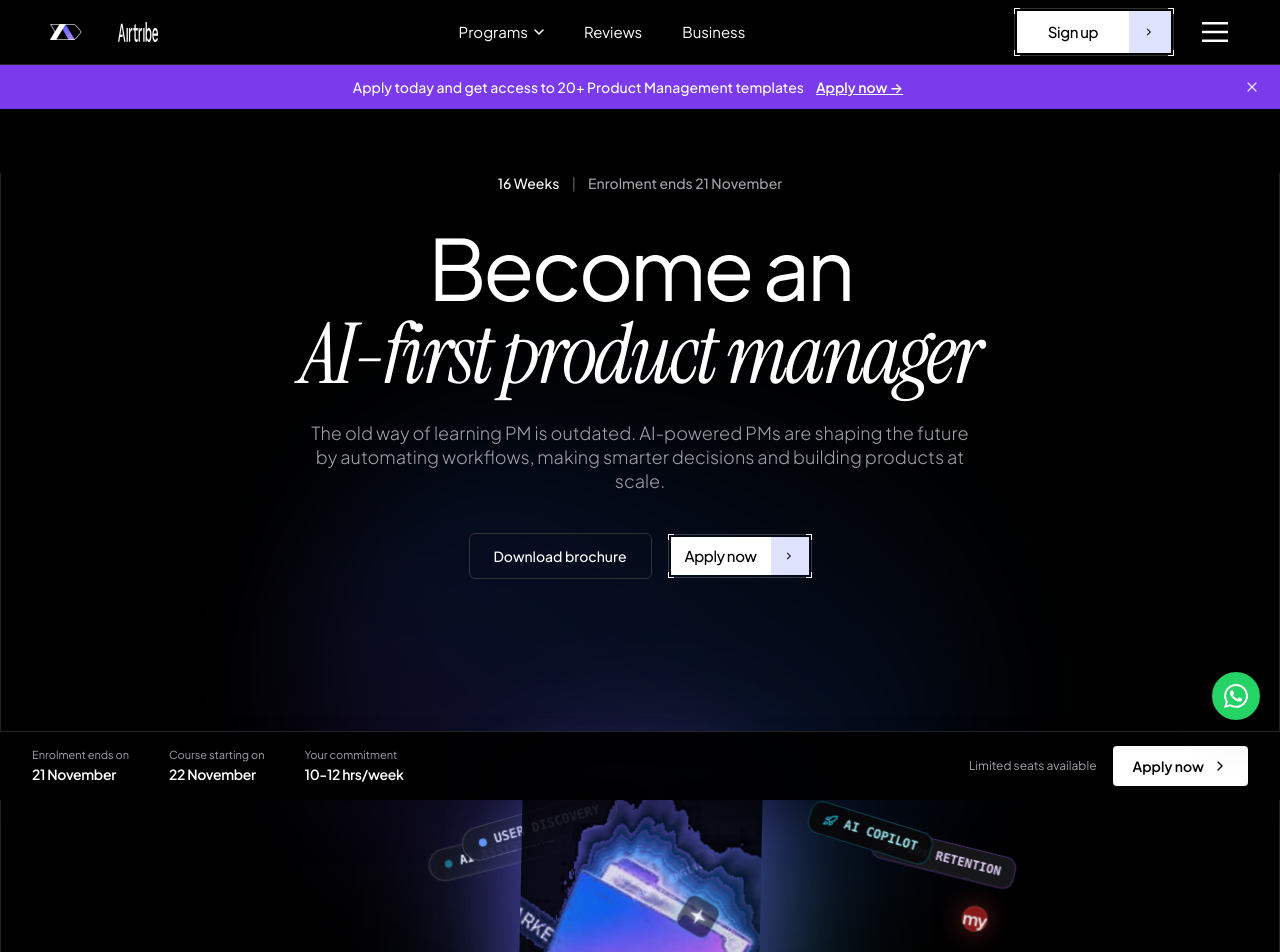
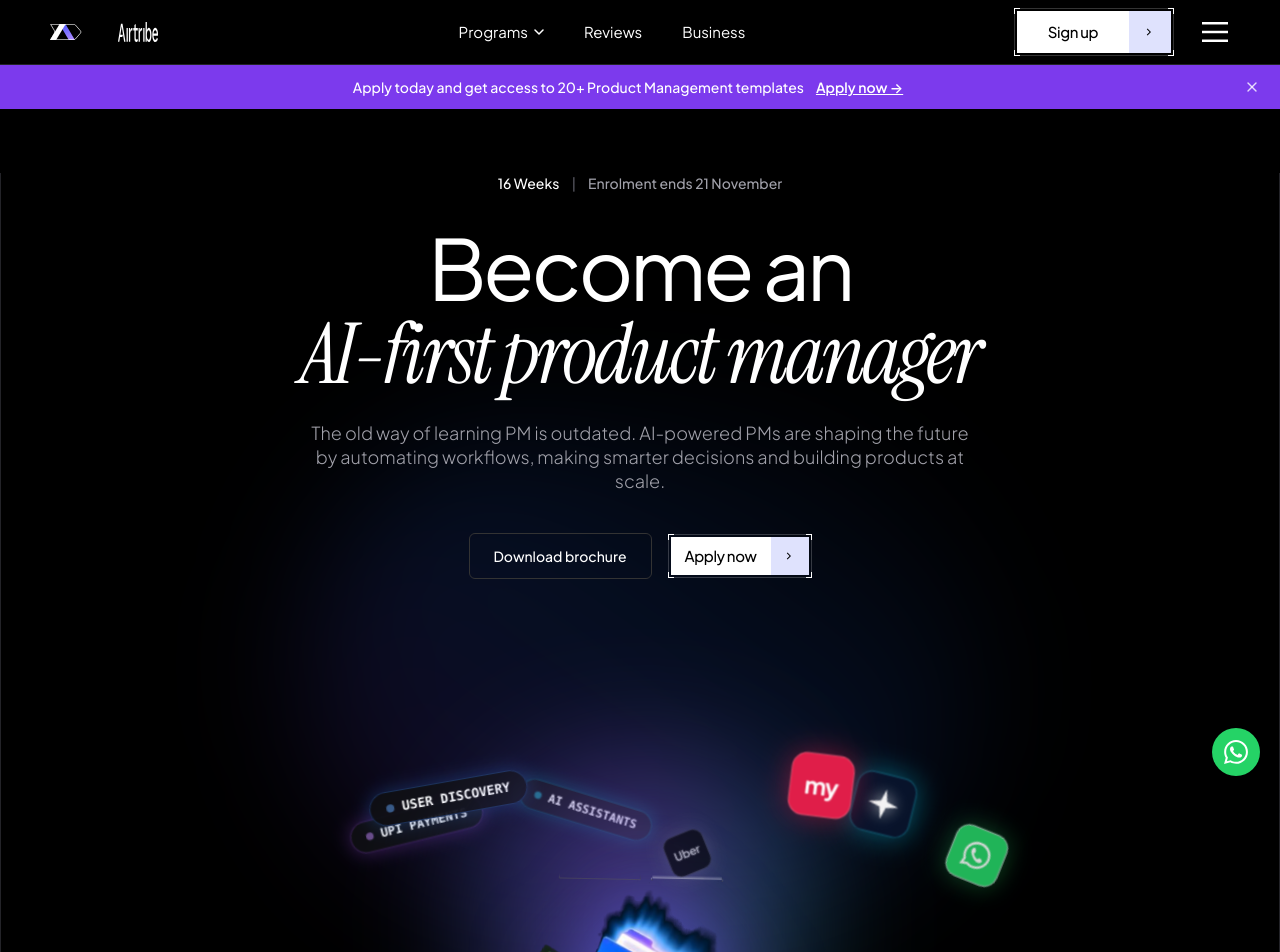
Before and after one commit to dharmic-js/airtribe-live-private, a Next.js app: page /courses/product-management-launchpad in a window 1280 px wide. Shown: the top 952 px of the page. Built offline with nearby package versions, Linux system fonts and the light colour scheme.

Commit message:
Fix hero animation and sticky bar

```diff
--- a/app/courses/product-management-launchpad/page.tsx
+++ b/app/courses/product-management-launchpad/page.tsx
@@ -10,12 +10,10 @@ import { ToolsSection } from '@/components/ToolsSection';
 import { ProgramsAtAGlanceSection } from '@/components/ProgramsAtAGlanceSection';
 import {
   X,
-  Sparkles,
   CheckCircle2,
   ArrowRight,
   ChevronRight,
   ChevronLeft,
-  Rocket
 } from 'lucide-react';
 
 const partnerLogos = [
@@ -357,6 +355,24 @@ export default function ProductManagementLaunchpadPage() {
     secs: 14,
   });
 
+  // Sticky Bottom Bar visibility (only shows from "Programs at a glance" section downwards)
+  const [showStickyBar, setShowStickyBar] = useState(false);
+
+  useEffect(() => {
+    const handleScroll = () => {
+      const glanceEl = document.getElementById('programs-at-a-glance');
+      if (glanceEl) {
+        const rect = glanceEl.getBoundingClientRect();
+        setShowStickyBar(rect.top <= 160);
+      } else {
+        setShowStickyBar(window.scrollY > 850);
+      }
+    };
+    window.addEventListener('scroll', handleScroll, { passive: true });
+    handleScroll();
+    return () => window.removeEventListener('scroll', handleScroll);
+  }, []);
+
   useEffect(() => {
     const timer = setInterval(() => {
       setTimeLeft((prev) => {
@@ -530,34 +546,34 @@ export default function ProductManagementLaunchpadPage() {
             {/* INCOMING STREAM: SUCCESS FACTOR CHIPS ARCHING INTO THE FOLDER FROM THE LEFT */}
             <div className="absolute inset-0 pointer-events-none z-10">
 
-              {/* Chip 1: AI ASSISTANTS */}
+              {/* Chip 1: UPI PAYMENTS */}
               <div className="absolute animate-curve-in-1">
-                <div className="bg-[#0e0e12]/95 border border-white/20 text-white font-mono text-xs sm:text-[13px] font-semibold px-4 py-2 rounded-full shadow-2xl backdrop-blur-md flex items-center gap-2">
+                <div className="-translate-x-1/2 -translate-y-1/2 bg-[#0e0e12]/95 border border-purple-500/30 text-white font-mono text-xs sm:text-[13px] font-semibold px-4 py-2 rounded-full shadow-[0_0_20px_rgba(168,85,247,0.3)] backdrop-blur-md flex items-center gap-2 whitespace-nowrap">
+                  <span className="w-2 h-2 rounded-full bg-purple-400 animate-pulse" />
+                  UPI PAYMENTS
+                </div>
+              </div>
+
+              {/* Chip 2: STREAK */}
+              <div className="absolute animate-curve-in-2">
+                <div className="-translate-x-1/2 -translate-y-1/2 bg-[#0e0e12]/95 border border-emerald-500/30 text-white font-mono text-xs sm:text-[13px] font-semibold px-4 py-2 rounded-full shadow-[0_0_20px_rgba(16,185,129,0.3)] backdrop-blur-md flex items-center gap-2 whitespace-nowrap">
+                  <span className="w-2 h-2 rounded-full bg-emerald-400 animate-pulse" />
+                  STREAK
+                </div>
+              </div>
+
+              {/* Chip 3: AI ASSISTANTS */}
+              <div className="absolute animate-curve-in-3">
+                <div className="-translate-x-1/2 -translate-y-1/2 bg-[#0e0e12]/95 border border-cyan-500/30 text-white font-mono text-xs sm:text-[13px] font-semibold px-4 py-2 rounded-full shadow-[0_0_20px_rgba(6,182,212,0.3)] backdrop-blur-md flex items-center gap-2 whitespace-nowrap">
                   <span className="w-2 h-2 rounded-full bg-cyan-400 animate-pulse" />
                   AI ASSISTANTS
                 </div>
               </div>
 
-              {/* Chip 2: TRUST MARKET */}
-              <div className="absolute animate-curve-in-2">
-                <div className="bg-[#0e0e12]/95 border border-white/20 text-white font-mono text-xs sm:text-[13px] font-semibold px-4 py-2 rounded-full shadow-2xl backdrop-blur-md flex items-center gap-2">
-                  <span className="w-2 h-2 rounded-full bg-purple-400 animate-pulse" />
-                  TRUST MARKET
-                </div>
-              </div>
-
-              {/* Chip 3: PROMPT ENGINEERING */}
-              <div className="absolute animate-curve-in-3">
-                <div className="bg-[#0e0e12]/95 border border-white/20 text-white font-mono text-xs sm:text-[13px] font-semibold px-4 py-2 rounded-full shadow-2xl backdrop-blur-md flex items-center gap-2">
-                  <span className="w-2 h-2 rounded-full bg-emerald-400" />
-                  PROMPT ENGIN.
-                </div>
-              </div>
-
               {/* Chip 4: USER DISCOVERY */}
               <div className="absolute animate-curve-in-4">
-                <div className="bg-[#0e0e12]/95 border border-white/20 text-white font-mono text-xs sm:text-[13px] font-semibold px-4 py-2 rounded-full shadow-2xl backdrop-blur-md flex items-center gap-2">
-                  <span className="w-2 h-2 rounded-full bg-blue-400" />
+                <div className="-translate-x-1/2 -translate-y-1/2 bg-[#0e0e12]/95 border border-blue-500/30 text-white font-mono text-xs sm:text-[13px] font-semibold px-4 py-2 rounded-full shadow-[0_0_20px_rgba(59,130,246,0.3)] backdrop-blur-md flex items-center gap-2 whitespace-nowrap">
+                  <span className="w-2 h-2 rounded-full bg-blue-400 animate-pulse" />
                   USER DISCOVERY
                 </div>
               </div>
@@ -567,35 +583,35 @@ export default function ProductManagementLaunchpadPage() {
             {/* OUTGOING STREAM: TRANSFORMED PRODUCT APP TILES ARCHING OUT OF THE FOLDER TO THE RIGHT */}
             <div className="absolute inset-0 pointer-events-none z-30">
 
-              {/* Tile 1: JioHotstar Star Icon */}
+              {/* Tile 1: Uber */}
               <div className="absolute animate-curve-out-1">
-                <div className="w-14 h-14 sm:w-16 sm:h-16 rounded-2xl bg-[#07132b] border border-cyan-400/40 shadow-[0_0_30px_rgba(6,182,212,0.5)] flex items-center justify-center backdrop-blur-md">
+                <div className="-translate-x-1/2 -translate-y-1/2 w-14 h-14 sm:w-16 sm:h-16 rounded-2xl bg-black border border-white/20 shadow-[0_0_30px_rgba(255,255,255,0.2)] flex items-center justify-center backdrop-blur-md">
+                  <span className="font-bold text-white text-base sm:text-lg tracking-tight">Uber</span>
+                </div>
+              </div>
+
+              {/* Tile 2: WhatsApp */}
+              <div className="absolute animate-curve-out-2">
+                <div className="-translate-x-1/2 -translate-y-1/2 w-14 h-14 sm:w-16 sm:h-16 rounded-2xl bg-[#25D366] border border-emerald-300/40 shadow-[0_0_30px_rgba(37,211,102,0.4)] flex items-center justify-center backdrop-blur-md">
+                  <svg viewBox="0 0 24 24" className="w-8 h-8 fill-white">
+                    <path d="M.057 24l1.687-6.163c-1.041-1.804-1.588-3.849-1.587-5.946.003-6.556 5.338-11.891 11.893-11.891 3.181.001 6.167 1.24 8.413 3.488 2.245 2.248 3.481 5.236 3.48 8.414-.003 6.557-5.338 11.892-11.893 11.892-1.99-.001-3.951-.5-5.688-1.448l-6.305 1.654zm6.597-3.807c1.676.995 3.276 1.591 5.392 1.592 5.448 0 9.886-4.434 9.889-9.885.002-5.462-4.415-9.89-9.881-9.892-5.452 0-9.887 4.434-9.889 9.884-.001 2.225.651 3.891 1.746 5.634l-.999 3.648 3.742-.981zm11.387-5.464c-.074-.124-.272-.198-.57-.347-.297-.149-1.758-.868-2.031-.967-.272-.099-.47-.149-.669.149-.198.297-.768.967-.941 1.165-.173.198-.347.223-.644.074-.297-.149-1.255-.462-2.39-1.475-.883-.788-1.48-1.761-1.653-2.059-.173-.297-.018-.458.13-.606.134-.133.297-.347.446-.521.151-.172.2-.296.3-.495.099-.198.05-.372-.025-.521-.075-.148-.669-1.611-.916-2.206-.242-.579-.487-.501-.669-.51l-.57-.01c-.198 0-.52.074-.792.372s-1.04 1.016-1.04 2.479 1.065 2.876 1.213 3.074c.149.198 2.095 3.2 5.076 4.487.709.306 1.263.489 1.694.626.712.226 1.36.194 1.872.118.571-.085 1.758-.719 2.006-1.413.248-.695.248-1.29.173-1.414z" />
+                  </svg>
+                </div>
+              </div>
+
+              {/* Tile 3: JioHotstar Star Icon */}
+              <div className="absolute animate-curve-out-3">
+                <div className="-translate-x-1/2 -translate-y-1/2 w-14 h-14 sm:w-16 sm:h-16 rounded-2xl bg-[#07132b] border border-cyan-400/40 shadow-[0_0_30px_rgba(6,182,212,0.5)] flex items-center justify-center backdrop-blur-md">
                   <svg viewBox="0 0 24 24" className="w-8 h-8 fill-white text-cyan-300 drop-shadow-[0_0_8px_rgba(255,255,255,0.8)]">
                     <path d="M12 0L14.5 9.5L24 12L14.5 14.5L12 24L9.5 14.5L0 12L9.5 9.5L12 0Z" />
                   </svg>
                 </div>
               </div>
 
-              {/* Tile 2: Myntra Red 'my' Tile */}
-              <div className="absolute animate-curve-out-2">
-                <div className="w-13 h-13 sm:w-15 sm:h-15 rounded-2xl bg-[#991b1b] border border-red-400/40 shadow-[0_0_30px_rgba(239,68,68,0.5)] flex items-center justify-center backdrop-blur-md">
-                  <span className="font-bold text-white text-xl tracking-tighter">my</span>
-                </div>
-              </div>
-
-              {/* Tile 3: 10x Retention Flywheel */}
-              <div className="absolute animate-curve-out-3">
-                <div className="bg-[#18181b]/95 border border-purple-500/40 text-purple-200 font-mono text-xs sm:text-[13px] font-bold px-3.5 py-2 rounded-xl shadow-2xl backdrop-blur-md flex items-center gap-2">
-                  <Sparkles className="w-3.5 h-3.5 text-purple-400" />
-                  10x RETENTION
-                </div>
-              </div>
-
-              {/* Tile 4: AI Copilot Launch */}
+              {/* Tile 4: Myntra Red 'my' Tile */}
               <div className="absolute animate-curve-out-4">
-                <div className="bg-[#09090b]/95 border border-cyan-500/40 text-cyan-200 font-mono text-xs sm:text-[13px] font-bold px-3.5 py-2 rounded-xl shadow-2xl backdrop-blur-md flex items-center gap-2">
-                  <Rocket className="w-3.5 h-3.5 text-cyan-400" />
-                  AI COPILOT
+                <div className="-translate-x-1/2 -translate-y-1/2 w-14 h-14 sm:w-16 sm:h-16 rounded-2xl bg-[#e11d48] border border-rose-300/40 shadow-[0_0_30px_rgba(225,29,72,0.5)] flex items-center justify-center backdrop-blur-md">
+                  <span className="font-black text-white text-xl sm:text-2xl tracking-tighter">my</span>
                 </div>
               </div>
 
@@ -796,9 +812,8 @@ export default function ProductManagementLaunchpadPage() {
                     return (
                       <div
                         key={mod.tag}
-                        className={`p-6 sm:p-8 border-b border-[#e5e7eb] flex flex-col justify-start ${
-                          !isEvenCol ? 'md:border-r md:border-[#e5e7eb]' : ''
-                        }`}
+                        className={`p-6 sm:p-8 border-b border-[#e5e7eb] flex flex-col justify-start ${!isEvenCol ? 'md:border-r md:border-[#e5e7eb]' : ''
+                          }`}
                       >
                         <span className="font-mono text-xs uppercase tracking-wider text-zinc-800 font-semibold mb-2.5 block">
                           {mod.tag}
@@ -889,11 +904,10 @@ export default function ProductManagementLaunchpadPage() {
                       cardRefs.current[idx] = el;
                     }}
                     onClick={() => setCurrentExpertIndex(idx)}
-                    className={`w-[88vw] sm:w-[80vw] lg:w-[860px] shrink-0 mx-3 sm:mx-6 bg-[#0a0a0c] border rounded-2xl transition-all duration-500 overflow-hidden ${
-                      isActive
-                        ? 'border-[#2e2e38] shadow-[0_0_50px_rgba(0,0,0,0.9)] opacity-100 scale-100 cursor-default'
-                        : 'border-[#1b1b22] opacity-35 scale-95 cursor-pointer hover:opacity-60'
-                    }`}
+                    className={`w-[88vw] sm:w-[80vw] lg:w-[860px] shrink-0 mx-3 sm:mx-6 bg-[#0a0a0c] border rounded-2xl transition-all duration-500 overflow-hidden ${isActive
+                      ? 'border-[#2e2e38] shadow-[0_0_50px_rgba(0,0,0,0.9)] opacity-100 scale-100 cursor-default'
+                      : 'border-[#1b1b22] opacity-35 scale-95 cursor-pointer hover:opacity-60'
+                      }`}
                   >
                     <div className="flex flex-col md:flex-row items-center p-6 sm:p-10 gap-6 sm:gap-10">
 
@@ -991,7 +1005,11 @@ export default function ProductManagementLaunchpadPage() {
       <ToolsSection />
 
       {/* 6. STICKY BOTTOM ENROLMENT BAR */}
-      <div className="fixed bottom-0 inset-x-0 bg-black text-white border-t border-[#232328] z-40 py-3.5 px-4 sm:px-8 shadow-2xl backdrop-blur-md bg-black/95">
+      <div
+        className={`fixed bottom-0 inset-x-0 bg-black text-white border-t border-[#232328] z-40 py-3.5 px-4 sm:px-8 shadow-2xl backdrop-blur-md bg-black/95 transition-all duration-300 ease-in-out ${
+          showStickyBar ? 'translate-y-0 opacity-100 pointer-events-auto' : 'translate-y-full opacity-0 pointer-events-none'
+        }`}
+      >
         <div className="max-w-[1440px] mx-auto flex flex-col sm:flex-row items-center justify-between gap-3 sm:gap-6">
 
           {/* Left Enrolment Details */}
@@ -1025,13 +1043,15 @@ export default function ProductManagementLaunchpadPage() {
         </div>
       </div>
 
-      {/* 7. FLOATING WHATSAPP BUTTON (Docked neatly above sticky bar) */}
+      {/* 7. FLOATING WHATSAPP BUTTON (Docked in corner on hero, moves up when sticky bar is active) */}
       <a
         href="https://wa.me/918031139097?text=Hi%20Airtribe,%20I%20have%20a%20question%20about%20the%20AI-First%20Product%20Management%20Launchpad"
         target="_blank"
         rel="noreferrer noopener"
         aria-label="WhatsApp Support"
-        className="fixed bottom-20 sm:bottom-22 right-5 z-50 w-11 h-11 sm:w-12 sm:h-12 rounded-full bg-[#25D366] text-white flex items-center justify-center shadow-2xl hover:scale-110 active:scale-95 transition-transform"
+        className={`fixed right-5 z-50 w-11 h-11 sm:w-12 sm:h-12 rounded-full bg-[#25D366] text-white flex items-center justify-center shadow-2xl hover:scale-110 active:scale-95 transition-all duration-300 ${
+          showStickyBar ? 'bottom-20 sm:bottom-22' : 'bottom-5 sm:bottom-6'
+        }`}
       >
         <svg viewBox="0 0 24 24" className="w-6 h-6 fill-current">
           <path d="M.057 24l1.687-6.163c-1.041-1.804-1.588-3.849-1.587-5.946.003-6.556 5.338-11.891 11.893-11.891 3.181.001 6.167 1.24 8.413 3.488 2.245 2.248 3.481 5.236 3.48 8.414-.003 6.557-5.338 11.892-11.893 11.892-1.99-.001-3.951-.5-5.688-1.448l-6.305 1.654zm6.597-3.807c1.676.995 3.276 1.591 5.392 1.592 5.448 0 9.886-4.434 9.889-9.885.002-5.462-4.415-9.89-9.881-9.892-5.452 0-9.887 4.434-9.889 9.884-.001 2.225.651 3.891 1.746 5.634l-.999 3.648 3.742-.981zm11.387-5.464c-.074-.124-.272-.198-.57-.347-.297-.149-1.758-.868-2.031-.967-.272-.099-.47-.149-.669.149-.198.297-.768.967-.941 1.165-.173.198-.347.223-.644.074-.297-.149-1.255-.462-2.39-1.475-.883-.788-1.48-1.761-1.653-2.059-.173-.297-.018-.458.13-.606.134-.133.297-.347.446-.521.151-.172.2-.296.3-.495.099-.198.05-.372-.025-.521-.075-.148-.669-1.611-.916-2.206-.242-.579-.487-.501-.669-.51l-.57-.01c-.198 0-.52.074-.792.372s-1.04 1.016-1.04 2.479 1.065 2.876 1.213 3.074c.149.198 2.095 3.2 5.076 4.487.709.306 1.263.489 1.694.626.712.226 1.36.194 1.872.118.571-.085 1.758-.719 2.006-1.413.248-.695.248-1.29.173-1.414z" />
--- a/app/globals.css
+++ b/app/globals.css
@@ -175,52 +175,52 @@ body {
   animation: folder-bob 4.5s ease-in-out infinite;
 }
 
-/* Success Factors Curving INTO the Folder (Left to Center-Mouth along arched path) */
+/* Success Factors Curving INTO the Folder (Left to Center-Mouth along arched path matching Image 2) */
 @keyframes curve-in-stream {
   0% {
-    transform: translate(-340px, 60px) rotate(-8deg) scale(0.8);
+    transform: translate(-380px, 70px) rotate(-30deg) scale(0.7);
     opacity: 0;
   }
   15% {
     opacity: 1;
   }
-  50% {
-    transform: translate(-180px, -50px) rotate(-16deg) scale(1);
+  45% {
+    transform: translate(-190px, -55px) rotate(-10deg) scale(1);
     opacity: 1;
   }
-  85% {
-    transform: translate(-40px, 15px) rotate(-28deg) scale(0.75);
+  80% {
+    transform: translate(-65px, -10px) rotate(18deg) scale(0.9);
     opacity: 0.95;
   }
   100% {
-    transform: translate(0px, 45px) rotate(-35deg) scale(0.2);
+    transform: translate(0px, 0px) rotate(30deg) scale(0.18);
     opacity: 0;
   }
 }
 
 .animate-curve-in-1 {
-  top: 50%;
+  top: 45%;
   left: 50%;
   animation: curve-in-stream 6s cubic-bezier(0.25, 1, 0.5, 1) infinite;
   animation-delay: 0s;
 }
 
 .animate-curve-in-2 {
-  top: 50%;
+  top: 45%;
   left: 50%;
   animation: curve-in-stream 6s cubic-bezier(0.25, 1, 0.5, 1) infinite;
   animation-delay: 1.5s;
 }
 
 .animate-curve-in-3 {
-  top: 50%;
+  top: 45%;
   left: 50%;
   animation: curve-in-stream 6s cubic-bezier(0.25, 1, 0.5, 1) infinite;
   animation-delay: 3s;
 }
 
 .animate-curve-in-4 {
-  top: 50%;
+  top: 45%;
   left: 50%;
   animation: curve-in-stream 6s cubic-bezier(0.25, 1, 0.5, 1) infinite;
   animation-delay: 4.5s;
@@ -229,50 +229,50 @@ body {
 /* Transformed Tiles Curving OUT of the Folder (Center-Mouth to Top-Right and down along mirrored arched path) */
 @keyframes curve-out-stream {
   0% {
-    transform: translate(0px, 45px) rotate(35deg) scale(0.2);
+    transform: translate(0px, 0px) rotate(-30deg) scale(0.18);
     opacity: 0;
   }
   15% {
-    transform: translate(40px, 15px) rotate(28deg) scale(0.75);
+    transform: translate(65px, -10px) rotate(-18deg) scale(0.9);
     opacity: 0.95;
   }
   50% {
-    transform: translate(180px, -50px) rotate(16deg) scale(1);
+    transform: translate(190px, -55px) rotate(10deg) scale(1);
     opacity: 1;
   }
   85% {
-    transform: translate(320px, 45px) rotate(10deg) scale(0.85);
-    opacity: 0.9;
+    transform: translate(320px, 20px) rotate(22deg) scale(0.85);
+    opacity: 0.85;
   }
   100% {
-    transform: translate(360px, 80px) rotate(5deg) scale(0.6);
+    transform: translate(390px, 75px) rotate(30deg) scale(0.6);
     opacity: 0;
   }
 }
 
 .animate-curve-out-1 {
-  top: 50%;
+  top: 45%;
   left: 50%;
   animation: curve-out-stream 6s cubic-bezier(0.22, 1, 0.36, 1) infinite;
   animation-delay: 0.75s;
 }
 
 .animate-curve-out-2 {
-  top: 50%;
+  top: 45%;
   left: 50%;
   animation: curve-out-stream 6s cubic-bezier(0.22, 1, 0.36, 1) infinite;
   animation-delay: 2.25s;
 }
 
 .animate-curve-out-3 {
-  top: 50%;
+  top: 45%;
   left: 50%;
   animation: curve-out-stream 6s cubic-bezier(0.22, 1, 0.36, 1) infinite;
   animation-delay: 3.75s;
 }
 
 .animate-curve-out-4 {
-  top: 50%;
+  top: 45%;
   left: 50%;
   animation: curve-out-stream 6s cubic-bezier(0.22, 1, 0.36, 1) infinite;
   animation-delay: 5.25s;
--- a/components/ProgramsAtAGlanceSection.tsx
+++ b/components/ProgramsAtAGlanceSection.tsx
@@ -76,7 +76,7 @@ export function ProgramsAtAGlanceSection() {
   };
 
   return (
-    <section className="w-full bg-black py-20 sm:py-28 border-b border-[#232328]">
+    <section id="programs-at-a-glance" className="w-full bg-black py-20 sm:py-28 border-b border-[#232328]">
       <div className="max-w-[1440px] mx-auto border-x border-[#232328] px-4 sm:px-8 lg:px-12">
 
         {/* Section Header */}
```
Also changed, not shown: public/images/pm-folder-glowing.png.
